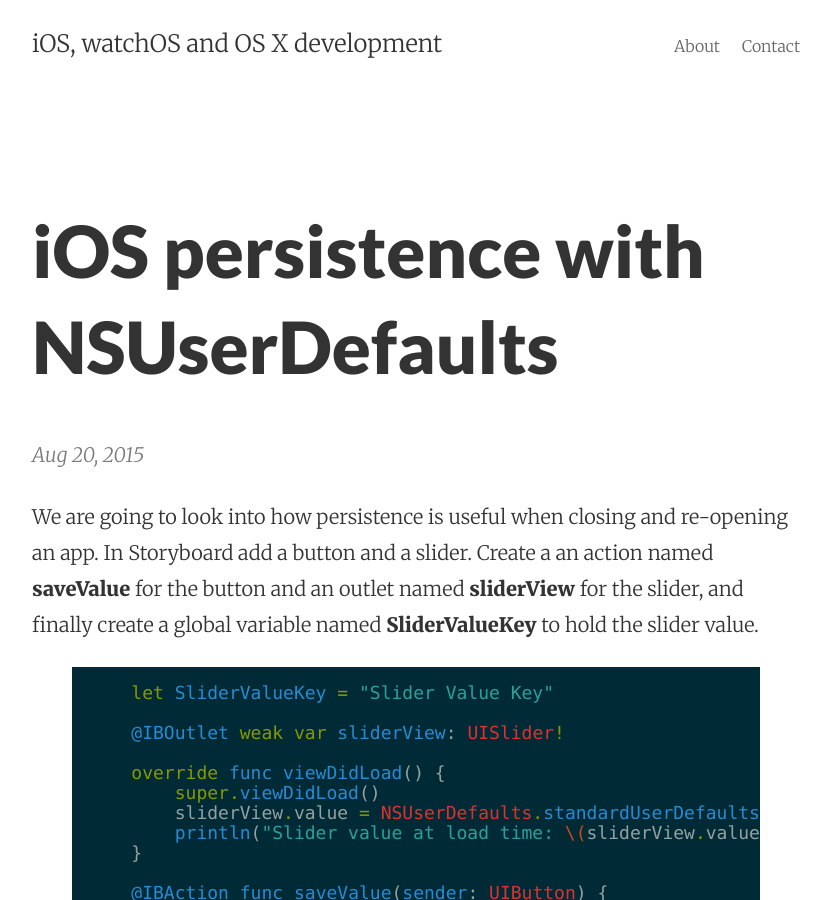
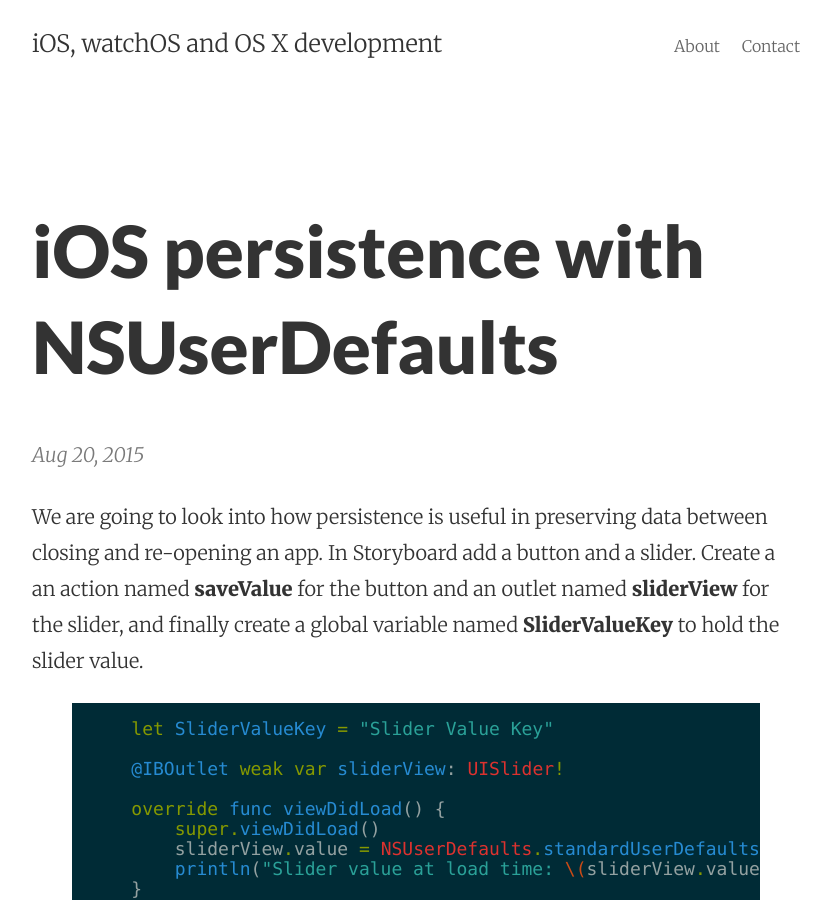
Before and after one commit to mhorga/mhorga.github.io, a Jekyll site: the page built from _posts/2015-08-20-ios-persistence-with-nsuserdefaults.markdown, in a window 1280 px wide and 900 px high. Shown: the whole window, without its empty margins (224-1055 px from the left). Built offline with Jekyll 4.4.1, drawn with Linux system fonts in a browser that asks for light colours.

Commit message:
Post update: iOS persistence with NSUserDefaults

```diff
--- a/_posts/2015-08-20-ios-persistence-with-nsuserdefaults.markdown
+++ b/_posts/2015-08-20-ios-persistence-with-nsuserdefaults.markdown
@@ -3,7 +3,7 @@ published: true
 title: iOS persistence with NSUserDefaults
 layout: post
 ---
-We are going to look into how persistence is useful when closing and re-opening an app. In Storyboard add a button and a slider. Create a an action named __saveValue__ for the button and an outlet named __sliderView__ for the slider, and finally create a global variable named __SliderValueKey__ to hold the slider value.
+We are going to look into how persistence is useful in preserving data between closing and re-opening an app. In Storyboard add a button and a slider. Create a an action named __saveValue__ for the button and an outlet named __sliderView__ for the slider, and finally create a global variable named __SliderValueKey__ to hold the slider value.
 
 {% highlight swift %}
     let SliderValueKey = "Slider Value Key"
```
